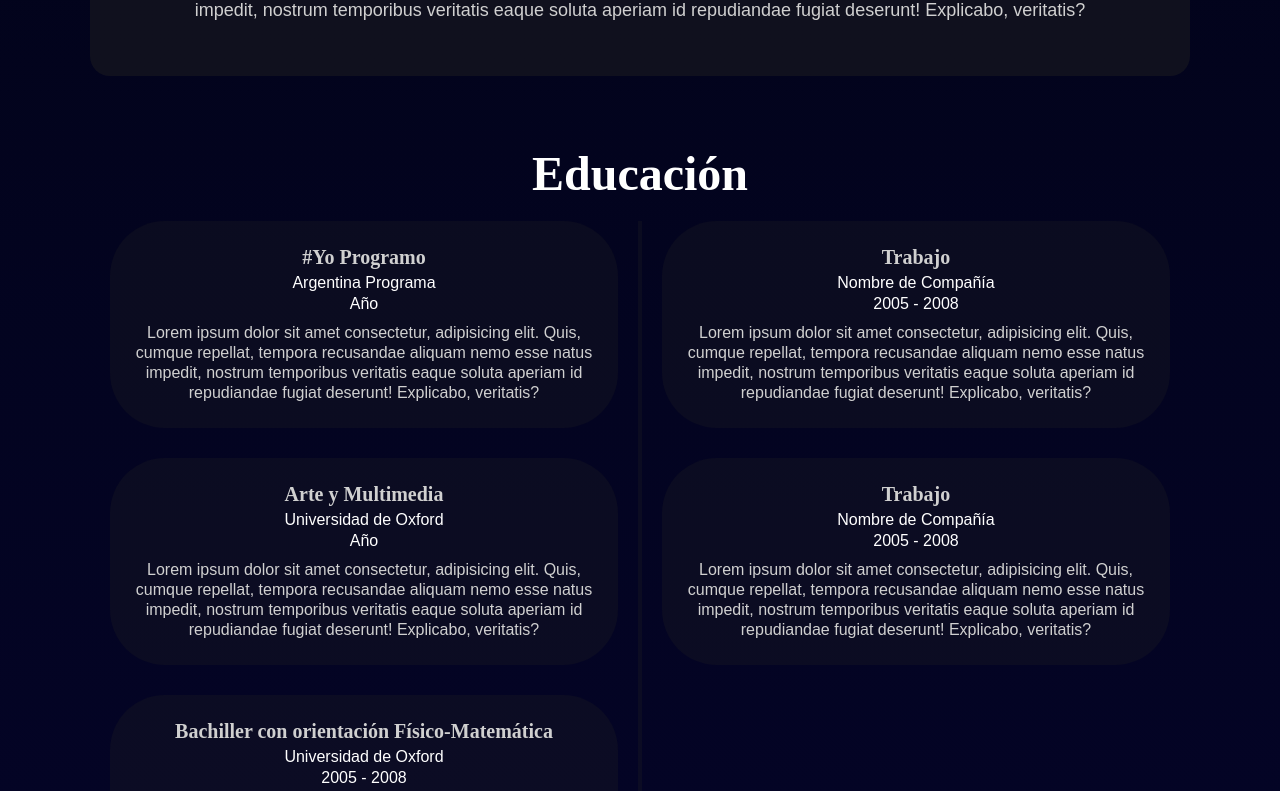
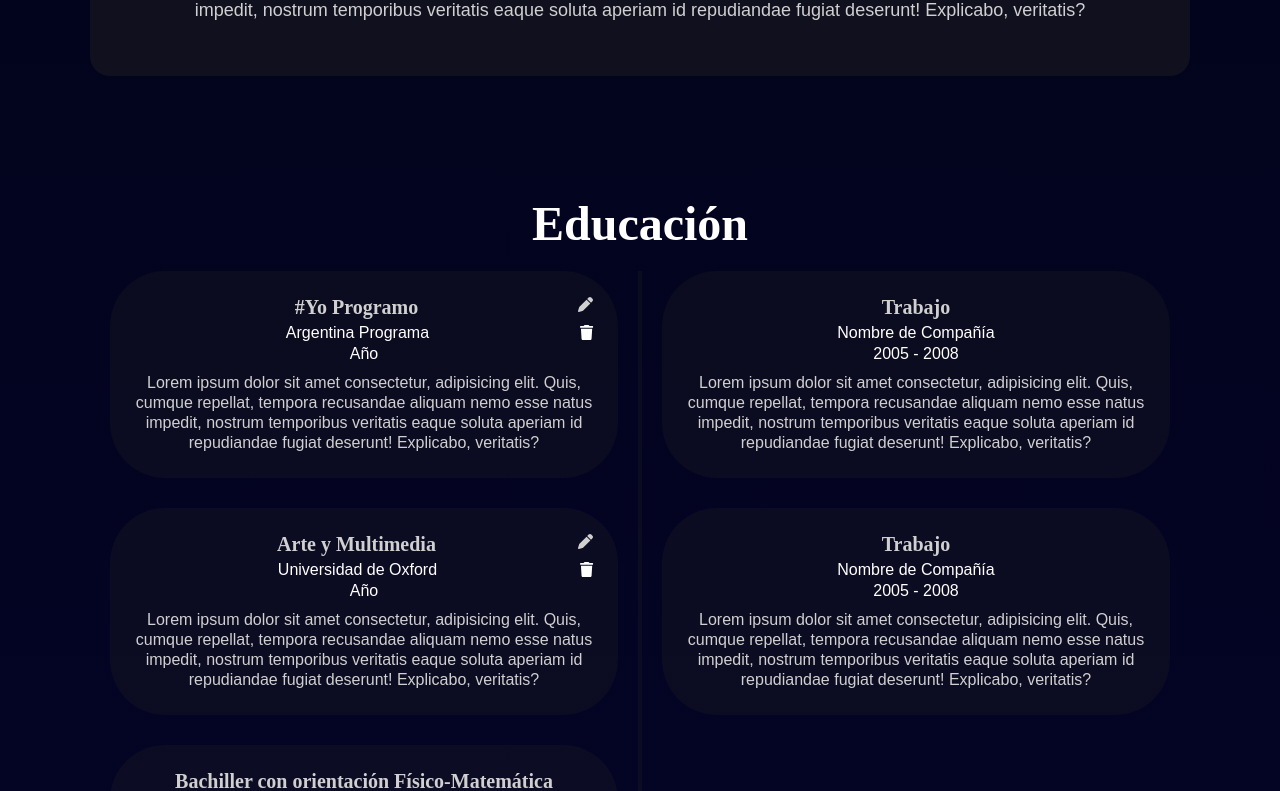
Before and after one commit to NataliaJuarez/FrontEnd, an Angular app: page / in a window 1280 px wide. Shown: the part 1309-2100 px from the top of the page. Built offline with nearby package versions, Linux system fonts and the light colour scheme; no server answers; a web font is replaced by a local one.

Commit message:
Incorporación de Font Awesome

```diff
--- a/angular.json
+++ b/angular.json
@@ -88,9 +88,12 @@
               "src/assets"
             ],
             "styles": [
-              "src/styles.css"
+              "src/styles.css",
+              "node_modules/@fortawesome/fontawesome-free/css/all.min.css"
             ],
-            "scripts": []
+            "scripts": [
+              "node_modules/@fortawesome/fontawesome-free/js/all.min.js"
+            ]
           }
         }
       }
--- a/package.json
+++ b/package.json
@@ -18,6 +18,11 @@
     "@angular/platform-browser": "^15.0.0",
     "@angular/platform-browser-dynamic": "^15.0.0",
     "@angular/router": "^15.0.0",
+    "@fortawesome/angular-fontawesome": "^0.12.1",
+    "@fortawesome/fontawesome-svg-core": "^6.2.1",
+    "@fortawesome/free-brands-svg-icons": "^6.2.1",
+    "@fortawesome/free-regular-svg-icons": "^6.2.1",
+    "@fortawesome/free-solid-svg-icons": "^6.2.1",
     "rxjs": "~7.5.0",
     "tslib": "^2.3.0",
     "zone.js": "~0.12.0"
--- a/src/app/app.module.ts
+++ b/src/app/app.module.ts
@@ -14,6 +14,7 @@ import { SkillsComponent } from './components/skills/skills.component';
 import { ContactComponent } from './components/contact/contact.component';
 import { FooterComponent } from './components/footer/footer.component';
 import { BotonLoginComponent } from './components/boton-login/boton-login.component';
+import { FontAwesomeModule } from '@fortawesome/angular-fontawesome';
 
 
 @NgModule({
@@ -33,7 +34,8 @@ import { BotonLoginComponent } from './components/boton-login/boton-login.compon
   imports: [
     BrowserModule,
     AppRoutingModule,
-    HttpClientModule
+    HttpClientModule,
+    FontAwesomeModule
   ],
   providers: [],
   bootstrap: [AppComponent]
--- a/src/app/components/education/education.component.css
+++ b/src/app/components/education/education.component.css
@@ -1,4 +1,4 @@
-educacion{
+.educacion{
     padding: 50px 30px;
 }
 .educacion .contenido-seccion{
@@ -58,3 +58,16 @@ educacion{
 .educacion ul li {
     list-style: none;
 }
+
+fa-Icon {
+    float: right;
+    font-size: 15px;
+    cursor: pointer;
+}
+
+fa-Icon:hover{
+    color: #00ff4c;
+    background-color: black;
+    border: 5px solid black;
+    border-radius: 15px;
+}
--- a/src/app/components/education/education.component.html
+++ b/src/app/components/education/education.component.html
@@ -6,13 +6,20 @@
             <!--<h2 id="educacion">Educación</h2> -->
                 <ul>
                 <li class="item izq">
-                    <h4>#Yo Programo</h4>
+                    <h4>#Yo Programo
+                        <fa-icon [icon]="faPen"></fa-icon>
+                    </h4>
+                    <fa-icon [icon]="faTrash"></fa-icon>
                     <span class="lugar">Argentina Programa</span>
                     <span class="fecha">Año</span>
                     <p>Lorem ipsum dolor sit amet consectetur, adipisicing elit. Quis, cumque repellat, tempora recusandae aliquam nemo esse natus impedit, nostrum temporibus veritatis eaque soluta aperiam id repudiandae fugiat deserunt! Explicabo, veritatis?</p>
                 </li>
                 <li class="item izq">
-                    <h4>Arte y Multimedia</h4>
+                    <h4>Arte y Multimedia
+                        <fa-icon [icon]="faPen"></fa-icon>
+                    </h4>
+                    <fa-icon [icon]="faTrash"></fa-icon>
+
                     <span class="lugar">Universidad de Oxford</span>
                     <span class="fecha">Año</span>
                     <p>Lorem ipsum dolor sit amet consectetur, adipisicing elit. Quis, cumque repellat, tempora recusandae aliquam nemo esse natus impedit, nostrum temporibus veritatis eaque soluta aperiam id repudiandae fugiat deserunt! Explicabo, veritatis?</p>
--- a/src/app/components/education/education.component.ts
+++ b/src/app/components/education/education.component.ts
@@ -1,4 +1,6 @@
 import { Component } from '@angular/core';
+import { faTrash } from '@fortawesome/free-solid-svg-icons';
+import { faPen } from '@fortawesome/free-solid-svg-icons';
 
 @Component({
   selector: 'app-education',
@@ -7,4 +9,6 @@ import { Component } from '@angular/core';
 })
 export class EducationComponent {
 
+  faTrash = faTrash;
+  faPen = faPen;
 }
--- a/src/app/components/footer/footer.component.html
+++ b/src/app/components/footer/footer.component.html
@@ -1,6 +1,6 @@
 <footer>
     <p>Aquí iría un pie de página</p>
     <a href="#inicio" class="volver">
-        <i class="fa-solid fa-angles-up"></i>
+        <fa-icon [icon]="faAnglesUp"></fa-icon>
     </a>
 </footer>
--- a/src/app/components/footer/footer.component.ts
+++ b/src/app/components/footer/footer.component.ts
@@ -1,4 +1,5 @@
 import { Component } from '@angular/core';
+import { faAnglesUp } from '@fortawesome/free-solid-svg-icons';
 
 @Component({
   selector: 'app-footer',
@@ -7,4 +8,6 @@ import { Component } from '@angular/core';
 })
 export class FooterComponent {
 
+  faAnglesUp = faAnglesUp;
+
 }
```
Also changed, not shown: 1 other file (tests, documents, lock files or other folders).
